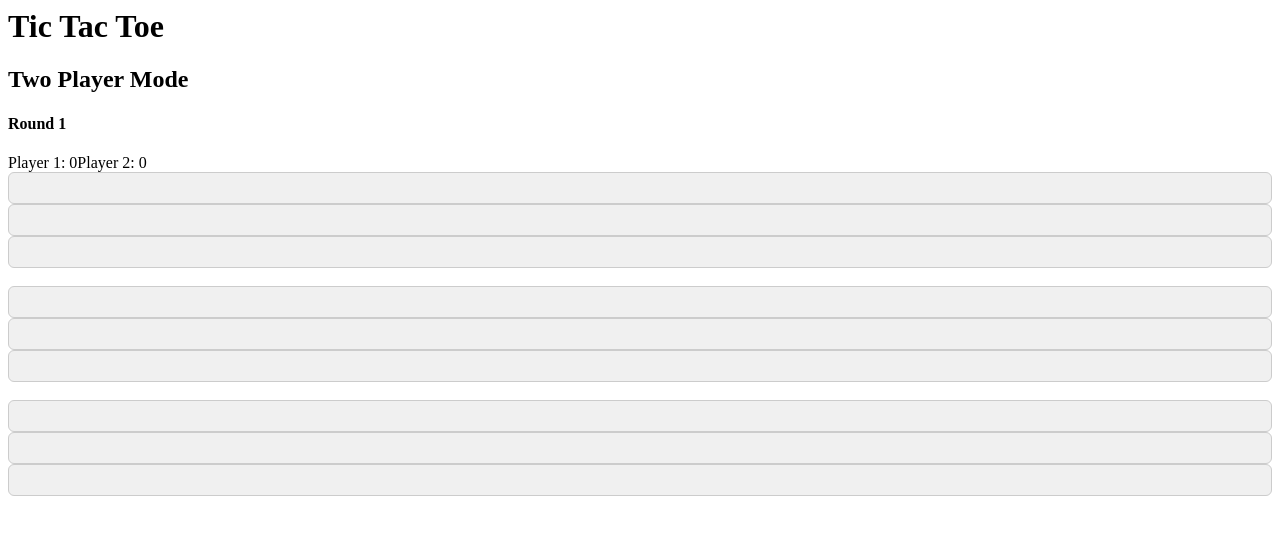
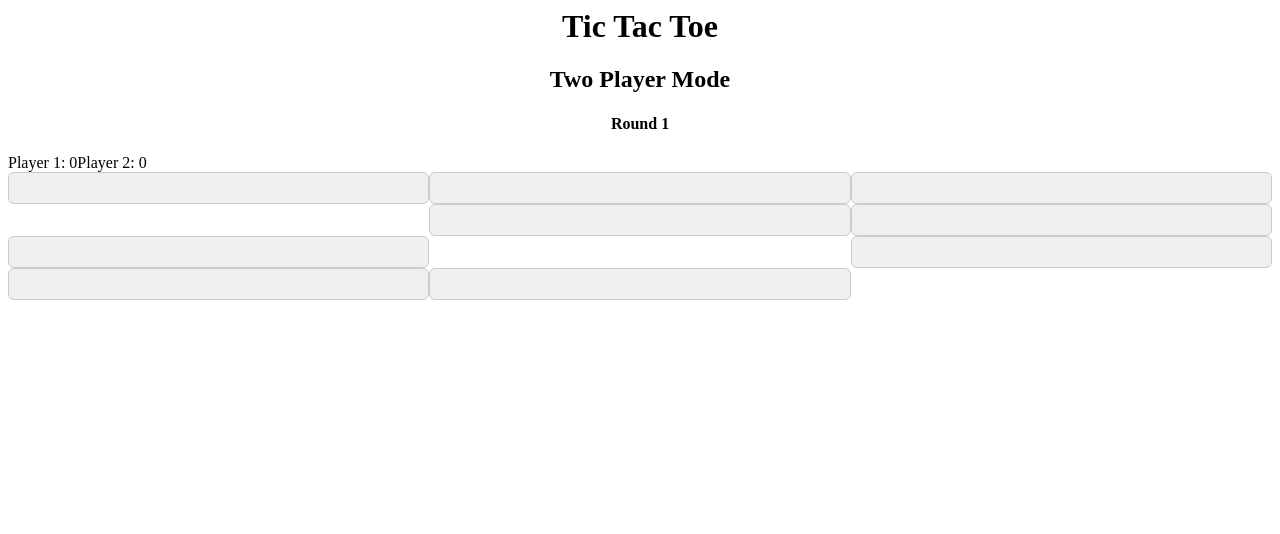
Before and after one commit to t-minti/t-minti.github.io, a plain HTML site: page tpgame.html in a window 1280 px wide. Drawn offline with Linux system fonts and the light colour scheme.

Commit message:
Fix CSS variable syntax for grid layout

```diff
--- a/main.css
+++ b/main.css
@@ -3,7 +3,7 @@
   --row: 3;
 }
 
-heading{
+.heading{
   text-align: center;
 }
 
@@ -21,8 +21,8 @@ heading{
 
 .play-grid{
   display: grid;
-  grid-template-columns: repeat(var(col), 1fr);
-  grid-template-rows: repeat(var(row), 1fr);
+  grid-template-columns: repeat(var(--col), 1fr);
+  grid-template-rows: repeat(var(--row), 1fr);
   text-align: center;
 }
 
```
